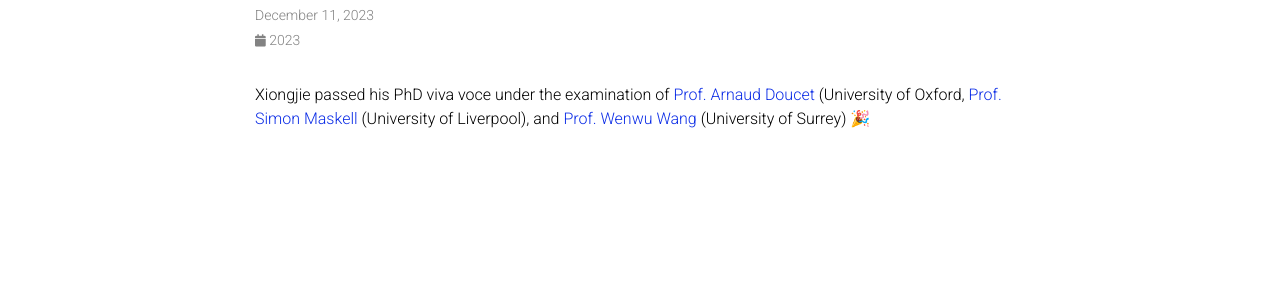
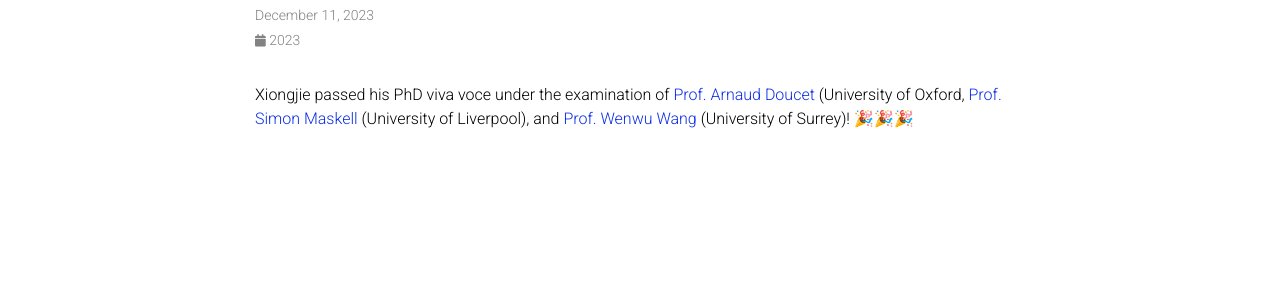
Before and after one commit to xiongjiechen/xiongjiechen.github.io, a Jekyll site: the page built from _news/announcement_1.md, in a window 1280 px wide. Shown: the part 156-456 px from the top of the page. Built offline with Jekyll 4.4.1, drawn with Linux system fonts in a browser that asks for light colours; comment, search, counter and statistics services are not loaded; a style sheet for code colours, icons or effects is not loaded.

```diff
--- a/_news/announcement_1.md
+++ b/_news/announcement_1.md
@@ -4,4 +4,4 @@ date: 2023-12-11 00:00:00-0000
 inline: true
 ---
 
-Xiongjie passed his PhD viva voce under the examination of [Prof. Arnaud Doucet]([https://scholar.google.co.uk/citations?user=W4SZGV8AAAAJ&hl=en]) (University of Oxford, [Prof. Simon Maskell]([https://scholar.google.co.uk/citations?user=p1OtmlsAAAAJ&hl=en&oi=ao]) (University of Liverpool), and [Prof. Wenwu Wang]([https://scholar.google.co.uk/citations?user=JQFnV5IAAAAJ&hl=en]) (University of Surrey) 🎉
+Xiongjie passed his PhD viva voce under the examination of [Prof. Arnaud Doucet]([https://scholar.google.co.uk/citations?user=W4SZGV8AAAAJ&hl=en]) (University of Oxford, [Prof. Simon Maskell]([https://scholar.google.co.uk/citations?user=p1OtmlsAAAAJ&hl=en&oi=ao]) (University of Liverpool), and [Prof. Wenwu Wang]([https://scholar.google.co.uk/citations?user=JQFnV5IAAAAJ&hl=en]) (University of Surrey)! 🎉🎉🎉
```
